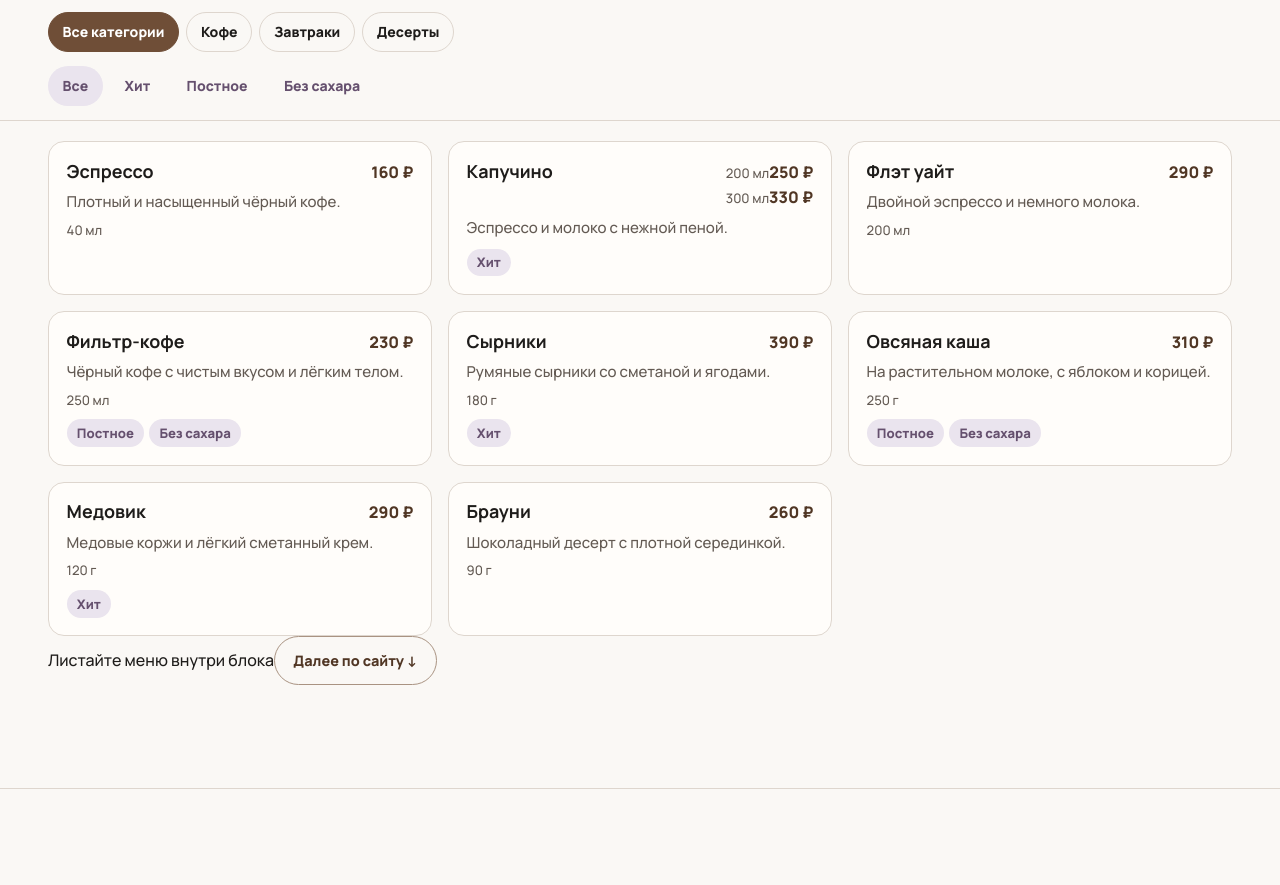
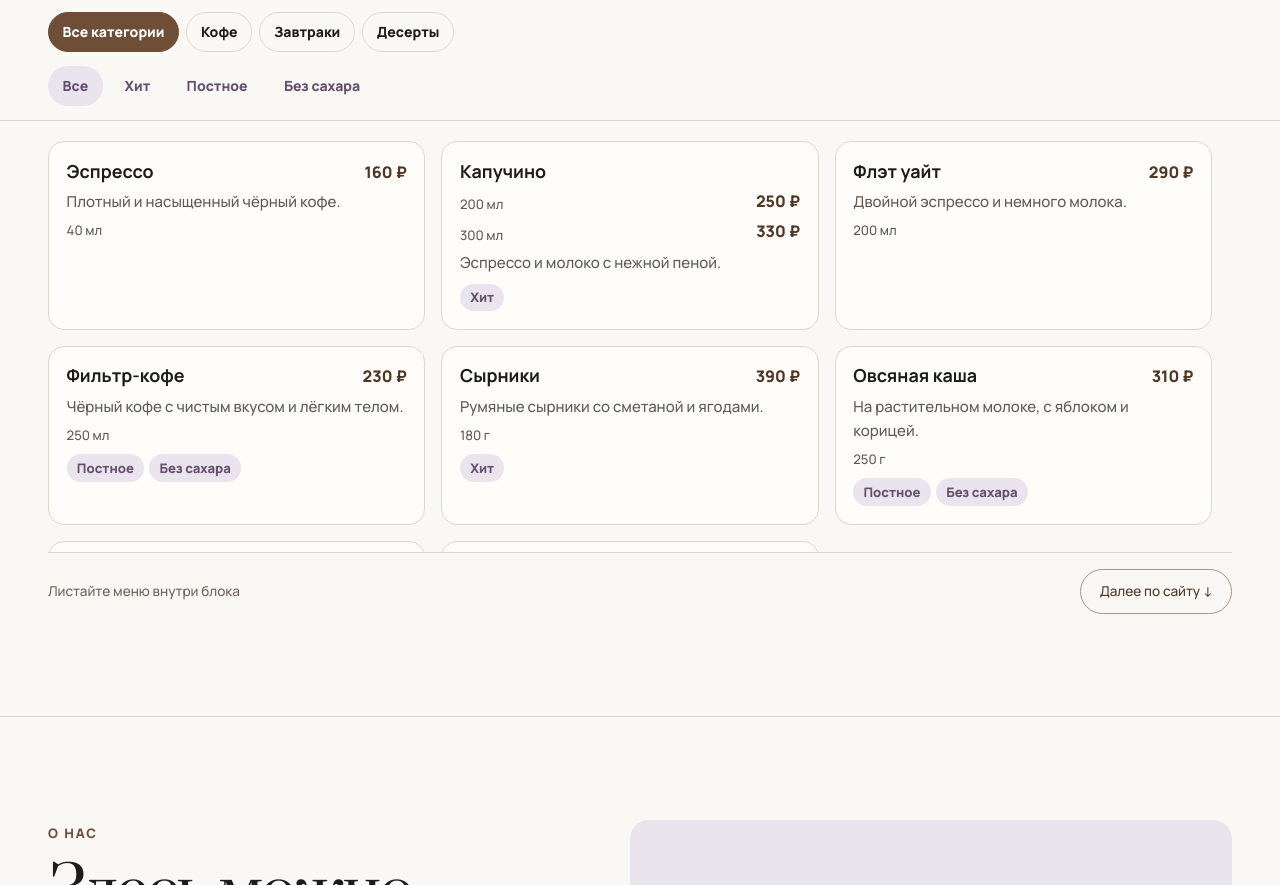
Before and after one commit to fapirozenko-blip/coffee-diveevo, a plain HTML site: page preview/index.html in a window 1280 px wide. Shown: the part 1463-2348 px from the top of the page. Drawn offline with Linux system fonts and the light colour scheme; no server answers.

Commit message:
V2: independent menu scrolling and next-section navigation

```diff
--- a/preview/style.css
+++ b/preview/style.css
@@ -217,3 +217,12 @@ section[id], #directions { scroll-margin-top: 1rem; }
 .gallery-controls button{min-height:44px;min-width:44px;border:0;border-radius:24px;background:#fffdfa;color:#382820;padding:8px 14px;font:inherit;cursor:pointer}
 .mobile-nav{display:none}
 @media(max-width:640px){.mobile-nav{position:fixed;bottom:0;left:0;right:0;z-index:100;display:flex;justify-content:space-around;background:#fffdfa;border-top:1px solid #ddd0c4;padding:8px 4px calc(8px + env(safe-area-inset-bottom));}.mobile-nav a{display:grid;place-items:center;min-height:44px;padding:4px 8px;color:#513824;font-size:12px;text-decoration:none}body{padding-bottom:75px}.showcase-grid{display:flex;overflow-x:auto;scroll-snap-type:x mandatory}.showcase-card{flex:0 0 76%;scroll-snap-align:start}}
+
+/* Independent menu browsing */
+.menu-controls{position:static!important;top:auto!important;z-index:auto!important}
+.menu-scroll{max-height:clamp(280px,54vh,660px);overflow-y:auto;overscroll-behavior-y:auto;scrollbar-gutter:stable;padding:0 10px 12px 0;border-bottom:1px solid #ded4cb;scrollbar-color:#a58b77 #eee8e2;scrollbar-width:thin}
+.menu-scroll:focus-visible{outline:2px solid #80644e;outline-offset:4px}
+.menu-bottom{display:flex;align-items:center;justify-content:space-between;gap:12px;padding-top:16px;color:#716357;font-size:.85rem}
+.menu-bottom button{font:inherit;cursor:pointer;min-height:44px}
+.price-variants{display:grid;gap:4px;width:100%}.price-variant{display:flex;justify-content:space-between;gap:8px}
+@media(max-width:640px){.menu-scroll{max-height:48svh;padding-right:5px}.menu-bottom{flex-wrap:wrap}.menu-controls .shell{padding-bottom:6px}.category-bar,.tag-bar{flex-wrap:nowrap!important;overflow-x:auto;scrollbar-width:thin}.category-bar button,.tag-bar button{flex-shrink:0}.menu-search{margin:5px 0;padding:10px 12px}}
```
